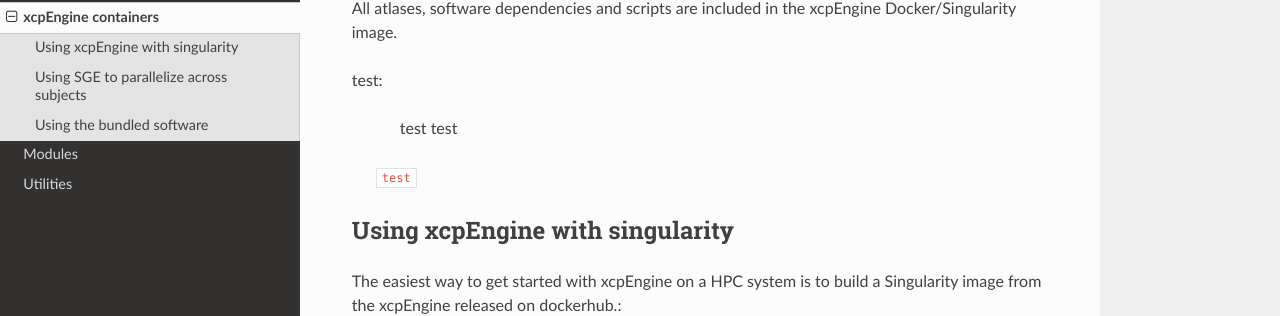
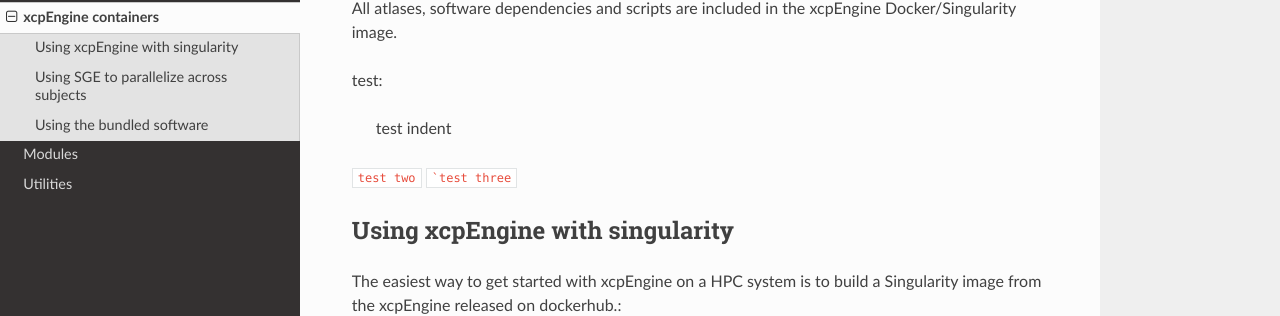
Before and after one commit to PennLINC/xcpEngine, a Sphinx documentation site: the page built from docs/containers/index.rst, in a window 1280 px wide and 900 px high. Shown: the part 163-479 px from the top of the window. Built offline with Sphinx 7.4.7 and the Read the Docs theme 2.0.0, drawn with Linux system fonts in a browser that asks for light colours; pages that are not in the unit, such as notebooks, are missing from menus.

Commit message:
Update index.rst

````diff
--- a/docs/containers/index.rst
+++ b/docs/containers/index.rst
@@ -10,9 +10,10 @@ xcpEngine Docker/Singularity image.
 
 test:
 
-  test test
+  test indent
 
- ``test``
+``test two``
+```test three``
 
 Using xcpEngine with singularity
 ---------------------------------
````
